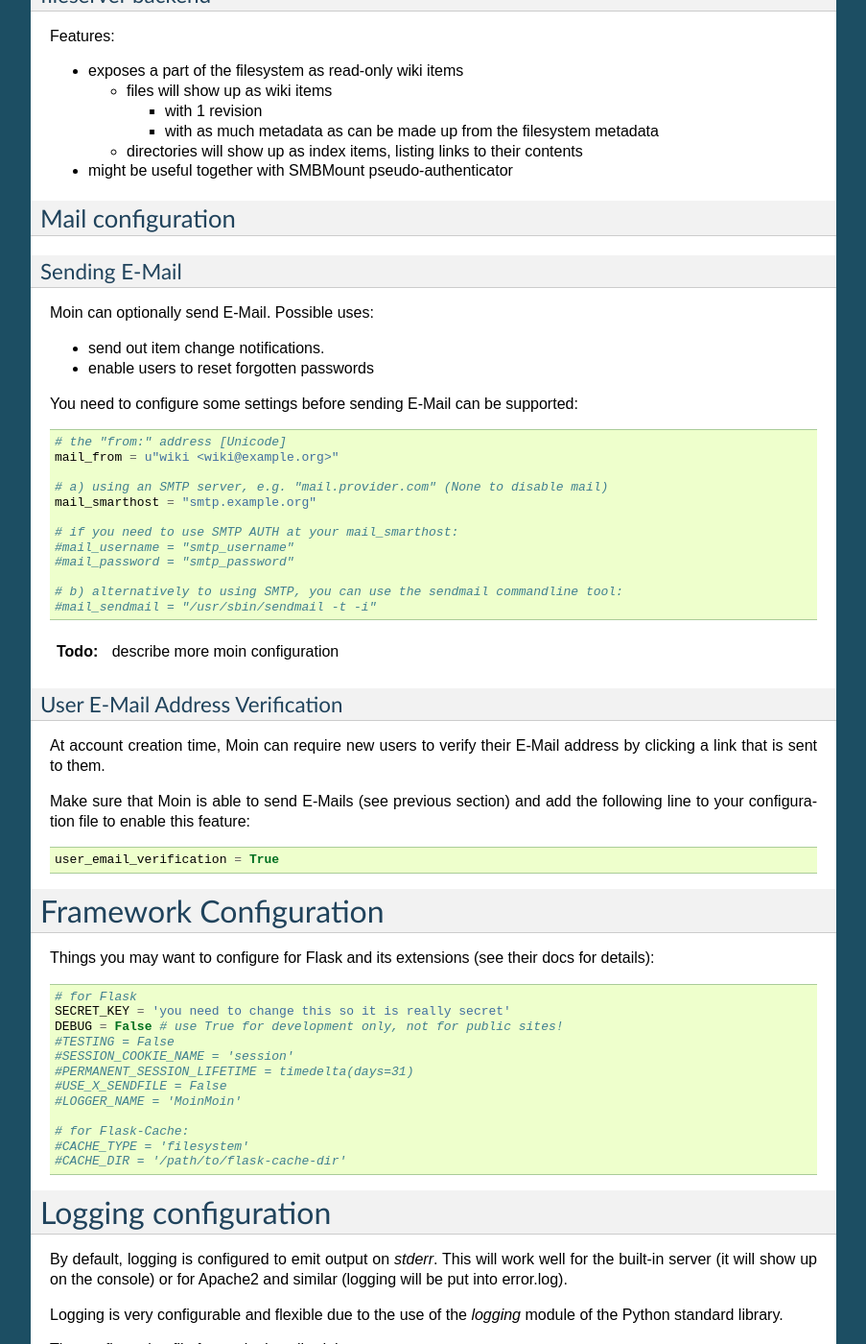
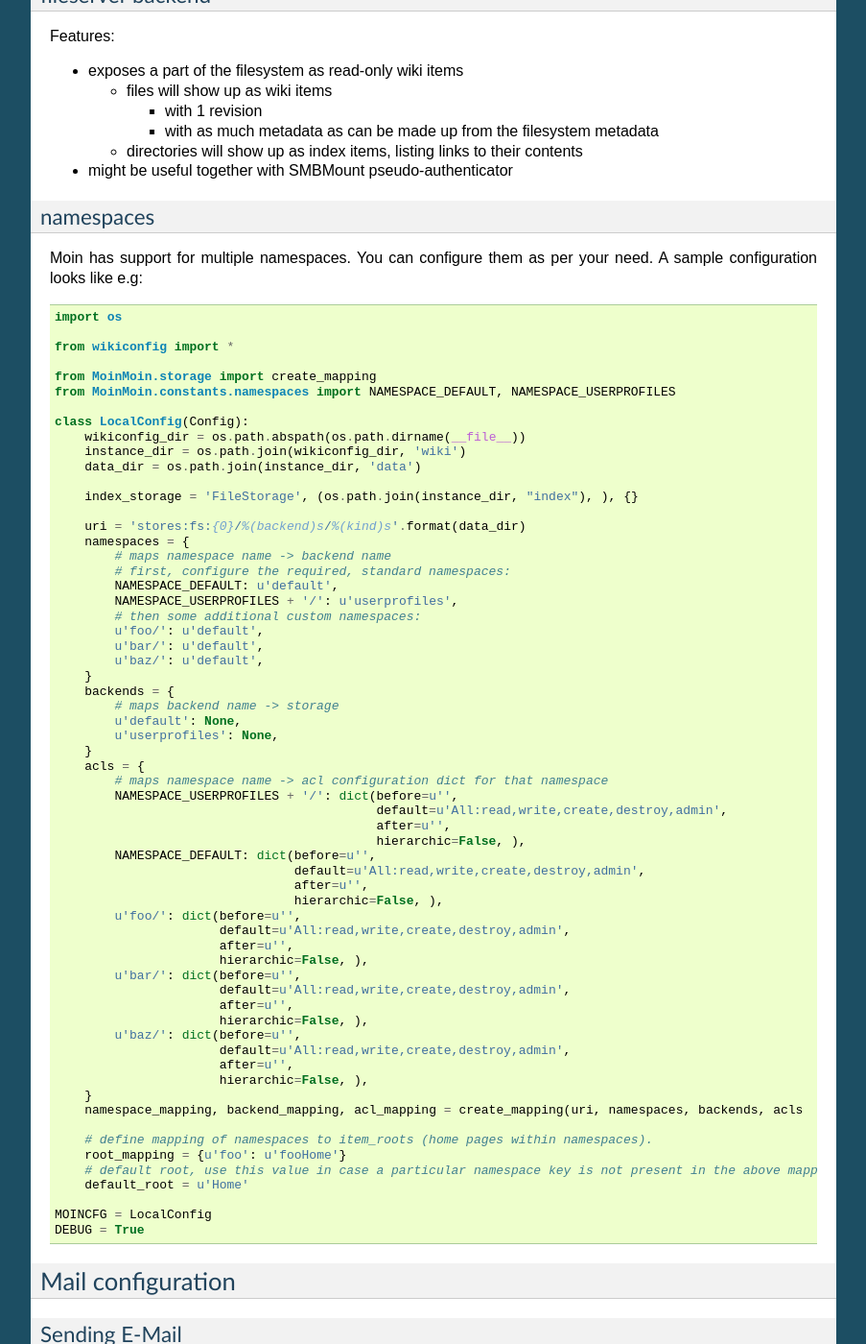
Before and after one commit to mirror/moin-2.0, a Sphinx documentation site: the page built from docs/admin/configure.rst, in a window 1280 px wide and 1400 px high, scrolled down 21598 px. Shown: the whole window at 96% size, without its empty margins (198-1101 px from the left). Built offline with Sphinx 7.4.7, drawn with Linux system fonts in a browser that asks for light colours; some of the changed text lies outside the part shown.

Commit message:
Added docs for admin.

```diff
--- a/docs/admin/configure.rst
+++ b/docs/admin/configure.rst
@@ -1280,6 +1280,74 @@
 * might be useful together with SMBMount pseudo-authenticator
 
 
+namespaces
+----------
+Moin has support for multiple namespaces. You can configure them as per your need.
+A sample configuration looks like e.g::
+
+    import os
+
+    from wikiconfig import *
+
+    from MoinMoin.storage import create_mapping
+    from MoinMoin.constants.namespaces import NAMESPACE_DEFAULT, NAMESPACE_USERPROFILES
+
+    class LocalConfig(Config):
+        wikiconfig_dir = os.path.abspath(os.path.dirname(__file__))
+        instance_dir = os.path.join(wikiconfig_dir, 'wiki')
+        data_dir = os.path.join(instance_dir, 'data')
+
+        index_storage = 'FileStorage', (os.path.join(instance_dir, "index"), ), {}
+
+        uri = 'stores:fs:{0}/%(backend)s/%(kind)s'.format(data_dir)
+        namespaces = {
+            # maps namespace name -> backend name
+            # first, configure the required, standard namespaces:
+            NAMESPACE_DEFAULT: u'default',
+            NAMESPACE_USERPROFILES + '/': u'userprofiles',
+            # then some additional custom namespaces:
+            u'foo/': u'default',
+            u'bar/': u'default',
+            u'baz/': u'default',
+        }
+        backends = {
+            # maps backend name -> storage
+            u'default': None,
+            u'userprofiles': None,
+        }
+        acls = {
+            # maps namespace name -> acl configuration dict for that namespace
+            NAMESPACE_USERPROFILES + '/': dict(before=u'',
+                                               default=u'All:read,write,create,destroy,admin',
+                                               after=u'',
+                                               hierarchic=False, ),
+            NAMESPACE_DEFAULT: dict(before=u'',
+                                    default=u'All:read,write,create,destroy,admin',
+                                    after=u'',
+                                    hierarchic=False, ),
+            u'foo/': dict(before=u'',
+                          default=u'All:read,write,create,destroy,admin',
+                          after=u'',
+                          hierarchic=False, ),
+            u'bar/': dict(before=u'',
+                          default=u'All:read,write,create,destroy,admin',
+                          after=u'',
+                          hierarchic=False, ),
+            u'baz/': dict(before=u'',
+                          default=u'All:read,write,create,destroy,admin',
+                          after=u'',
+                          hierarchic=False, ),
+        }
+        namespace_mapping, backend_mapping, acl_mapping = create_mapping(uri, namespaces, backends, acls
+
+        # define mapping of namespaces to item_roots (home pages within namespaces).
+        root_mapping = {u'foo': u'fooHome'}
+        # default root, use this value in case a particular namespace key is not present in the above mapping.
+        default_root = u'Home'
+
+    MOINCFG = LocalConfig
+    DEBUG = True
+
 Mail configuration
 ==================
 
```
Also changed, not shown: other parts of docs/admin/configure.rst (+0 -4 lines).
